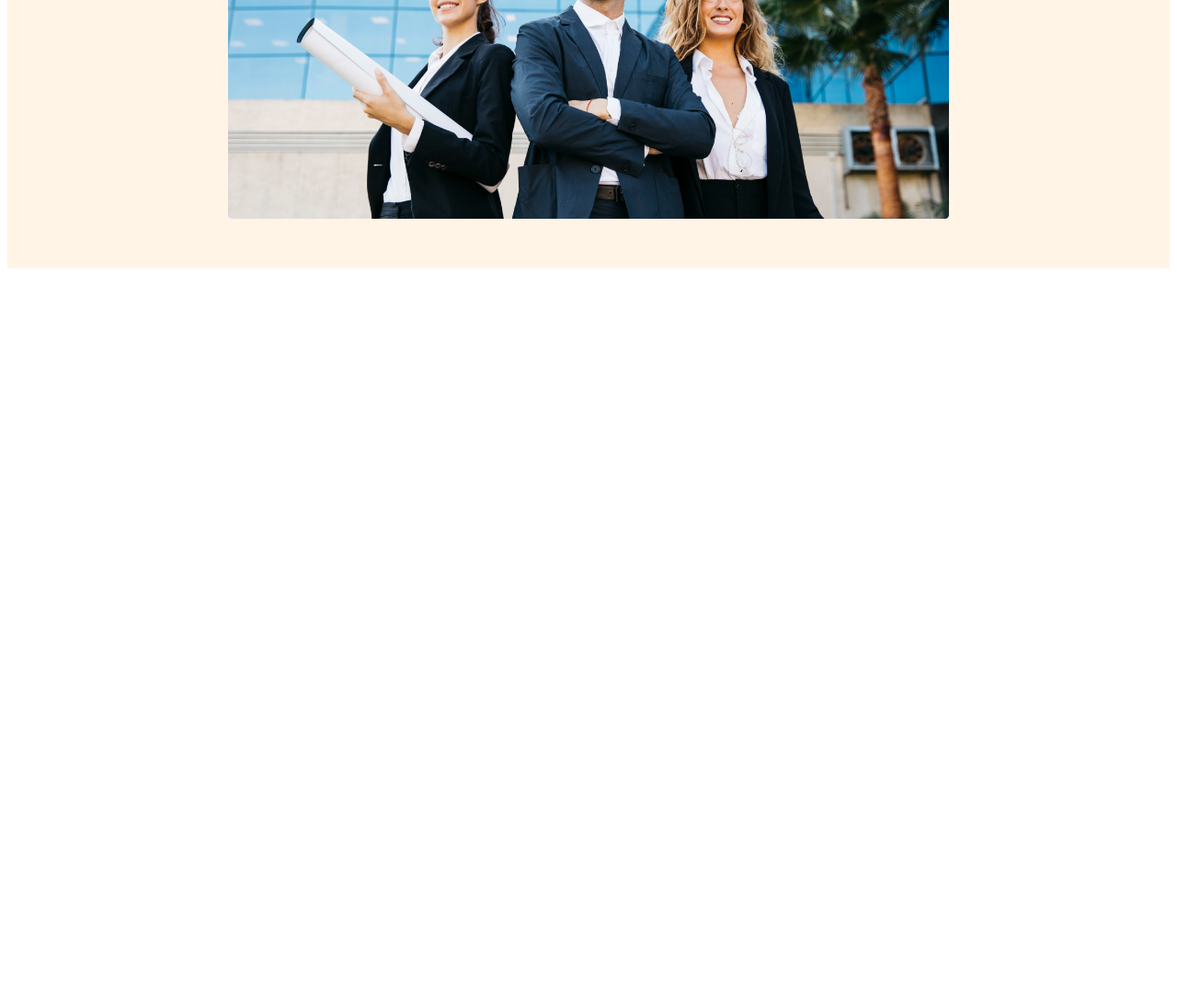
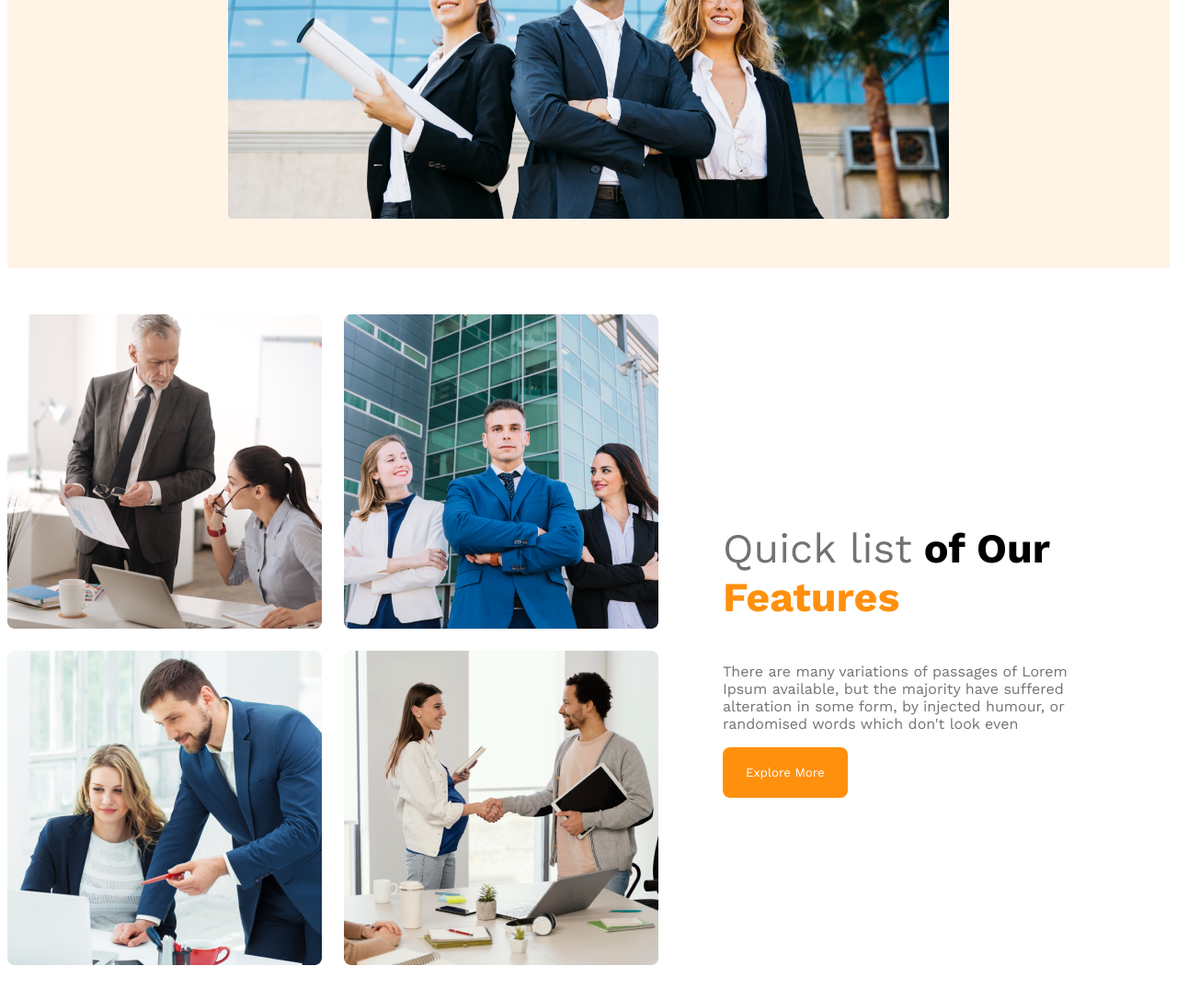
Before and after one commit to MONC-08/g3-architects-website, a plain HTML site: page index.html in a window 1280 px wide. Shown: the part 710-1798 px from the top of the page at 92% size. Before the commit the page ends 1010 px from the top, so only its background shows below. Drawn offline with nearby package versions, Linux system fonts and the light colour scheme.

Commit message:
teams section added

```diff
--- a/index.html
+++ b/index.html
@@ -41,7 +41,25 @@
         </div>
     </header>
     <main>
+        <!-- teams section start -->
+        <section class="teams-container">
+            <div class="teams-img-container">
+                <img src="./images/team1.png" alt="">
+                <img src="./images/team2.png" alt="">
+                <img src="./images/team3.png" alt="">
+                <img src="./images/team4.png" alt="">
+            </div>
+            <div class="teams-content">
+                <h3 class="teams-title"> <span class="quick-list">Quick list</span> of Our <span
+                        class="text-feature">Features</span></h3>
+                <p class="teams-description">There are many variations of passages of Lorem Ipsum available, but the
+                    majority have suffered
+                    alteration in some form, by injected humour, or randomised words which don't look even
+                </p>
+                <button class="btn-primary">Explore More</button>
+            </div>
 
+        </section>
     </main>
     <footer>
 
--- a/styles/architect.css
+++ b/styles/architect.css
@@ -73,6 +73,51 @@ nav li a {
     margin-top: 20px;
 }
 
+/* teams related style */
+main {
+    max-width: 1400px;
+    margin: 50px auto;
+}
+
+.teams-container {
+    display: flex;
+    align-items: center;
+}
+
+.teams-img-container {
+    display: grid;
+    grid-template-columns: repeat(2, 1fr);
+    gap: 1.5rem;
+}
+
+.teams-content {
+    padding-left: 70px;
+    padding-right: 70px;
+}
+
+.teams-title {
+    font-size: 2.8rem;
+}
+
+.teams-title .quick-list {
+    color: #727272;
+    font-size: 2.8rem;
+    font-weight: 500;
+
+}
+
+.text-feature {
+    color: #FF900E;
+    font-size: 2.8rem;
+    font-weight: 700;
+}
+
+.teams-description {
+    color: #727272;
+    font-size: 1rem;
+    font-weight: 400;
+}
+
 /* Media query */
 
 /* for mobile device */
@@ -81,8 +126,18 @@ nav li a {
         padding: 20px;
     }
 
-    nav {
+    nav,
+    .teams-container {
         flex-direction: column;
+    }
+
+    .teams-img-container {
+        grid-template-columns: 1fr;
+    }
+
+    .teams-content {
+        padding-left: 20px;
+        padding-right: 20px;
     }
 }
 
@@ -92,7 +147,8 @@ nav li a {
         padding: 50px;
     }
 
-    nav {
+    nav,
+    .teams-container {
         flex-direction: column;
     }
 }
```
